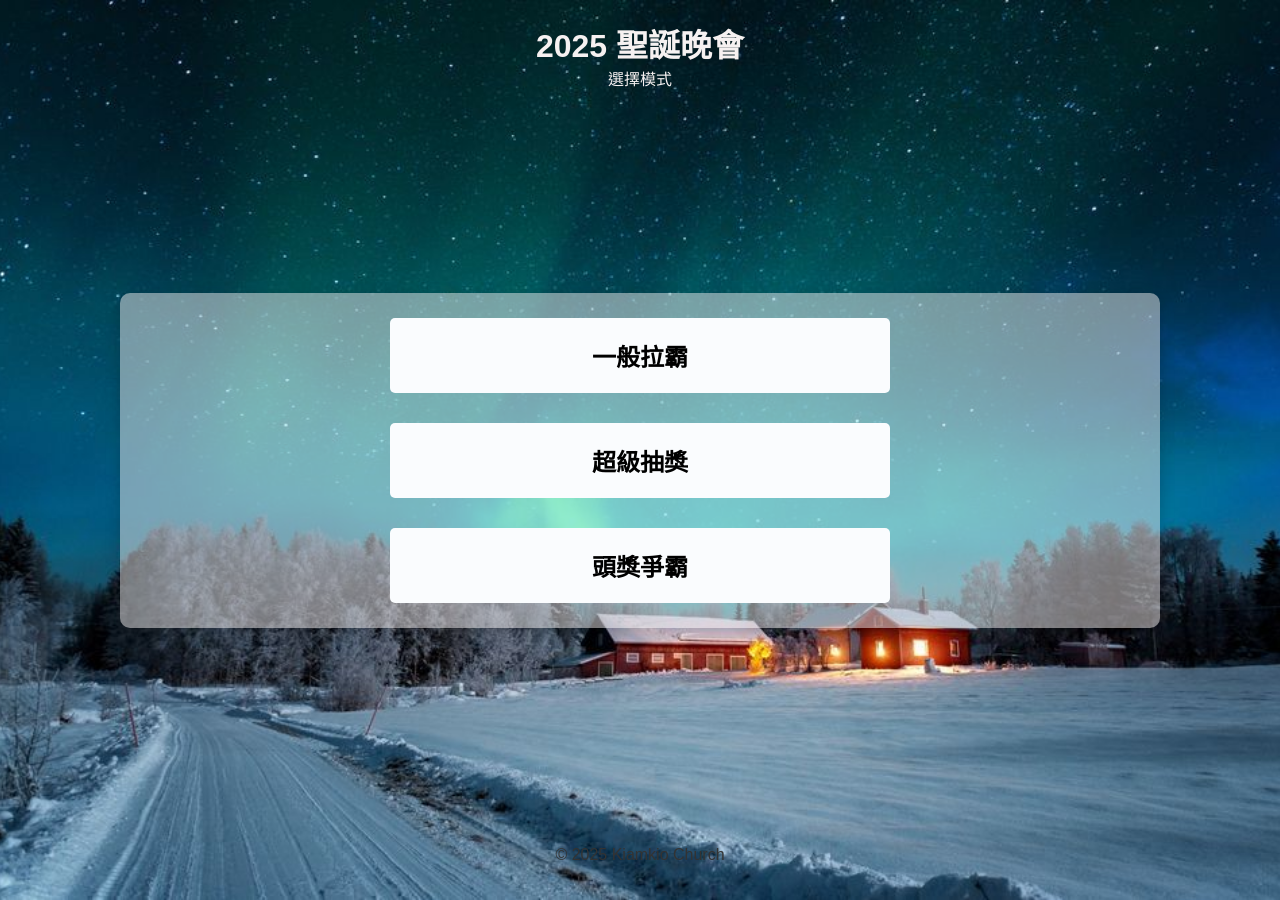
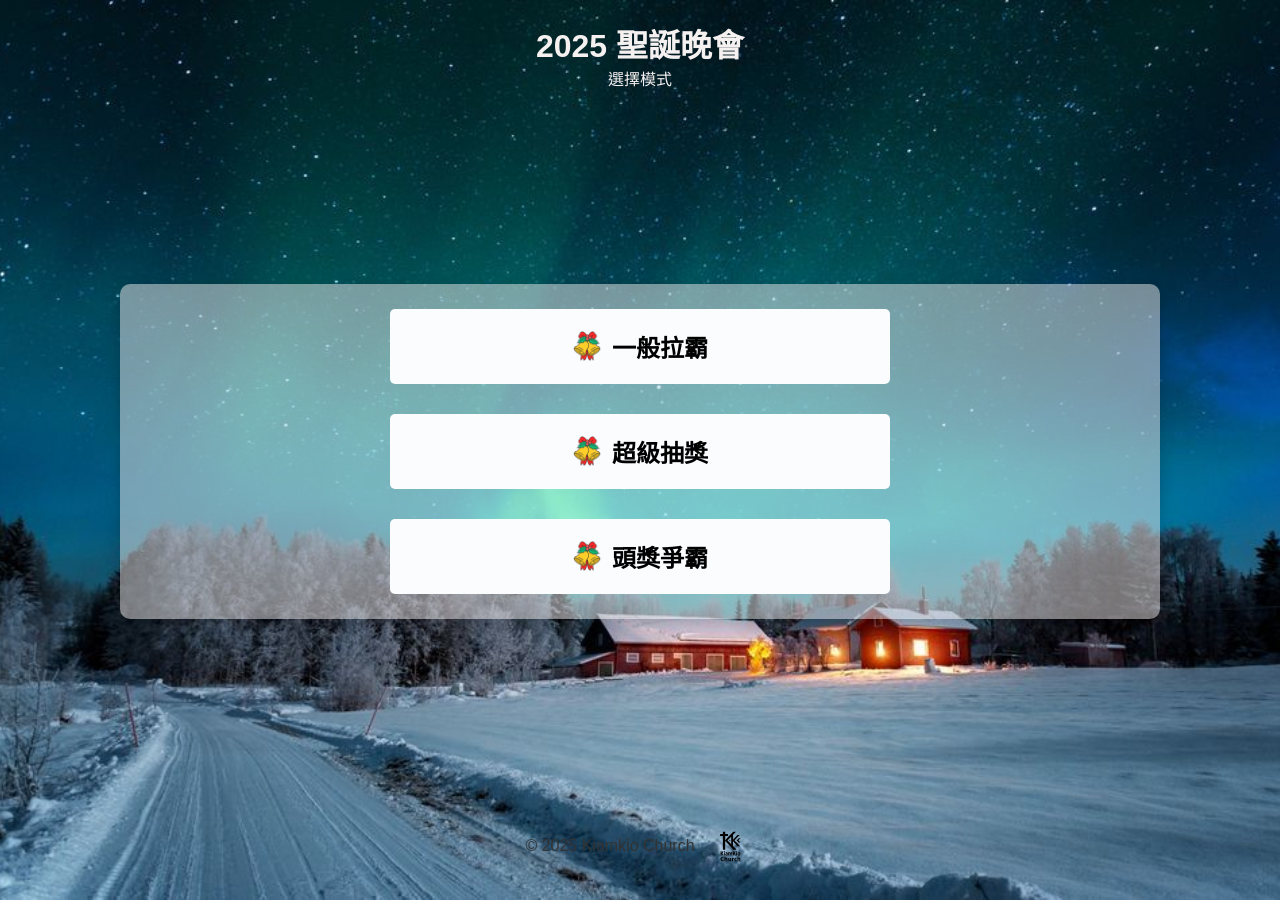
Before and after one commit to d-chien/d-chien.github.io, a Jekyll site: the page luckyslot/luckyslot_onepage.html, which Jekyll copies as it is, in a window 1280 px wide. Built offline with Jekyll 4.4.1, drawn with Linux system fonts in a browser that asks for light colours.

Commit message:
feat: Add logo and jingle bell image, updating the HTML page.

```diff
--- a/luckyslot/luckyslot_onepage.html
+++ b/luckyslot/luckyslot_onepage.html
@@ -321,9 +321,18 @@
              ======================= -->
         <div id="view-menu">
             <div class="menu-buttons">
-                <button onclick="switchMode('single')" class="btn-primary">一般拉霸</button>
-                <button onclick="switchMode('preset')" class="btn-primary">超級抽獎</button>
-                <button onclick="switchMode('compare')" class="btn-primary">頭獎爭霸</button>
+                <button onclick="switchMode('single')" class="btn-primary"
+                    style="display: flex; align-items: center; justify-content: center; gap: 10px;">
+                    <img src="jingle-bell.png" alt="" width="30px">一般拉霸
+                </button>
+                <button onclick="switchMode('preset')" class="btn-primary"
+                    style="display: flex; align-items: center; justify-content: center; gap: 10px;">
+                    <img src="jingle-bell.png" alt="" width="30px">超級抽獎
+                </button>
+                <button onclick="switchMode('compare')" class="btn-primary"
+                    style="display: flex; align-items: center; justify-content: center; gap: 10px;">
+                    <img src="jingle-bell.png" alt="" width="30px">頭獎爭霸
+                </button>
             </div>
         </div>
 
@@ -526,7 +535,10 @@
     </main>
 
     <footer>
-        <p>&copy; 2025 Kiamkio Church</p>
+        <p style="display: flex; align-items: center; justify-content: center; gap: 10px;">
+            &copy; 2025 Kiamkio Church
+            <img src="logo_bgrm.svg" alt="" width="50px">
+        </p>
     </footer>
 
     <!-- SHARED NAVIGATION SCRIPT -->
```
Also changed, not shown: luckyslot/jingle-bell.png (added), luckyslot/logo_bgrm.svg (added).
